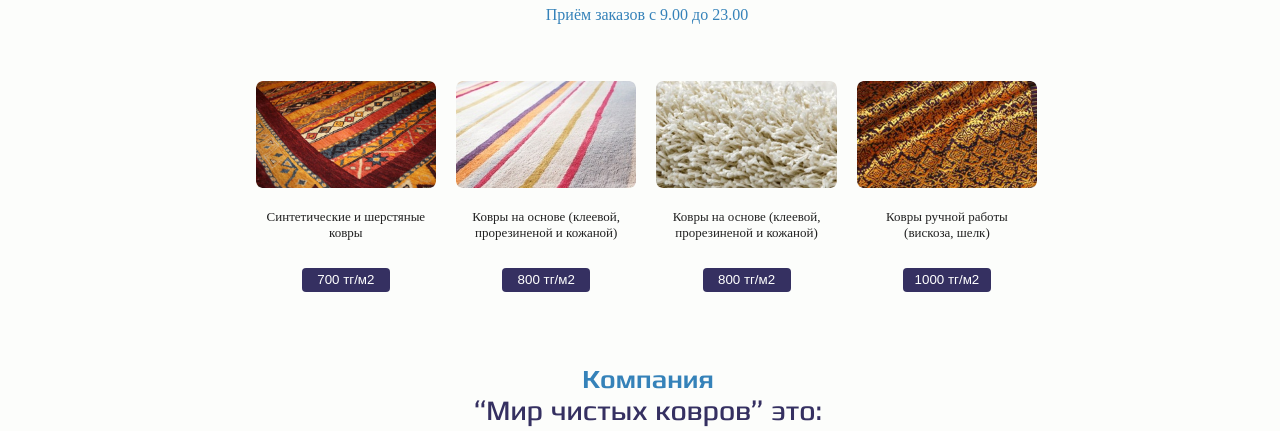
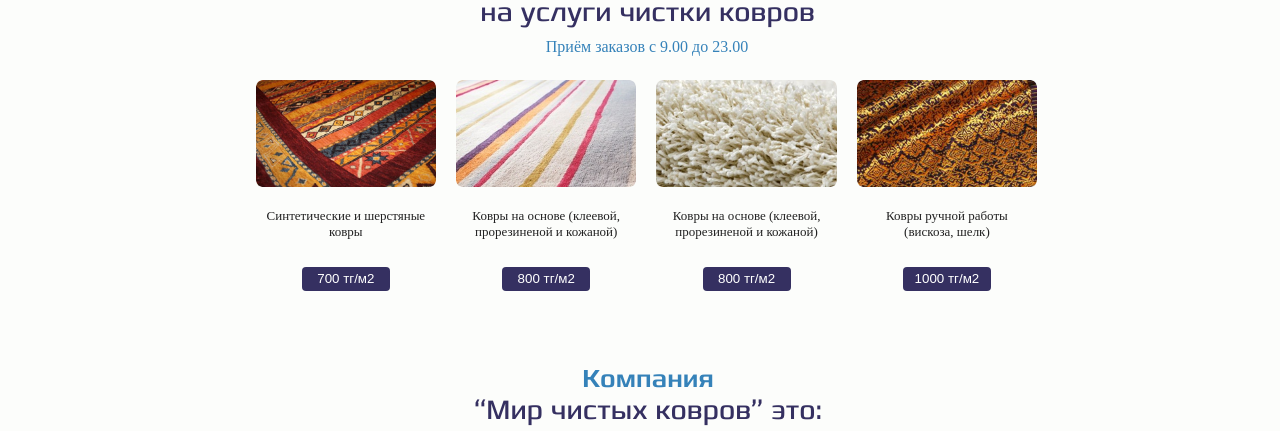
Before and after one commit to ONESucH/carpetPortfolioOptimization, a plain HTML site: page index.html in a window 1280 px wide. Shown: the part 538-969 px from the top of the page. Drawn offline with Linux system fonts and the light colour scheme.

Commit message:
fix styles

```diff
--- a/style.less
+++ b/style.less
@@ -124,6 +124,7 @@ h1, h2, h3, h4 {
   position: inherit;
   background: #fcfdfb;
   text-align: center;
+  padding-top: 32px;
   h2 {
     color: #353061;
     font-size: 27px;
@@ -147,7 +148,7 @@ h1, h2, h3, h4 {
 .example-carpet {
   display: inline-block;
   width: 18.3%;
-  margin: 41px 10px 40px;
+  margin: 8px 10px 40px;
   vertical-align: top;
   text-align: center;
   img {
```
Also changed, not shown: style.css.
